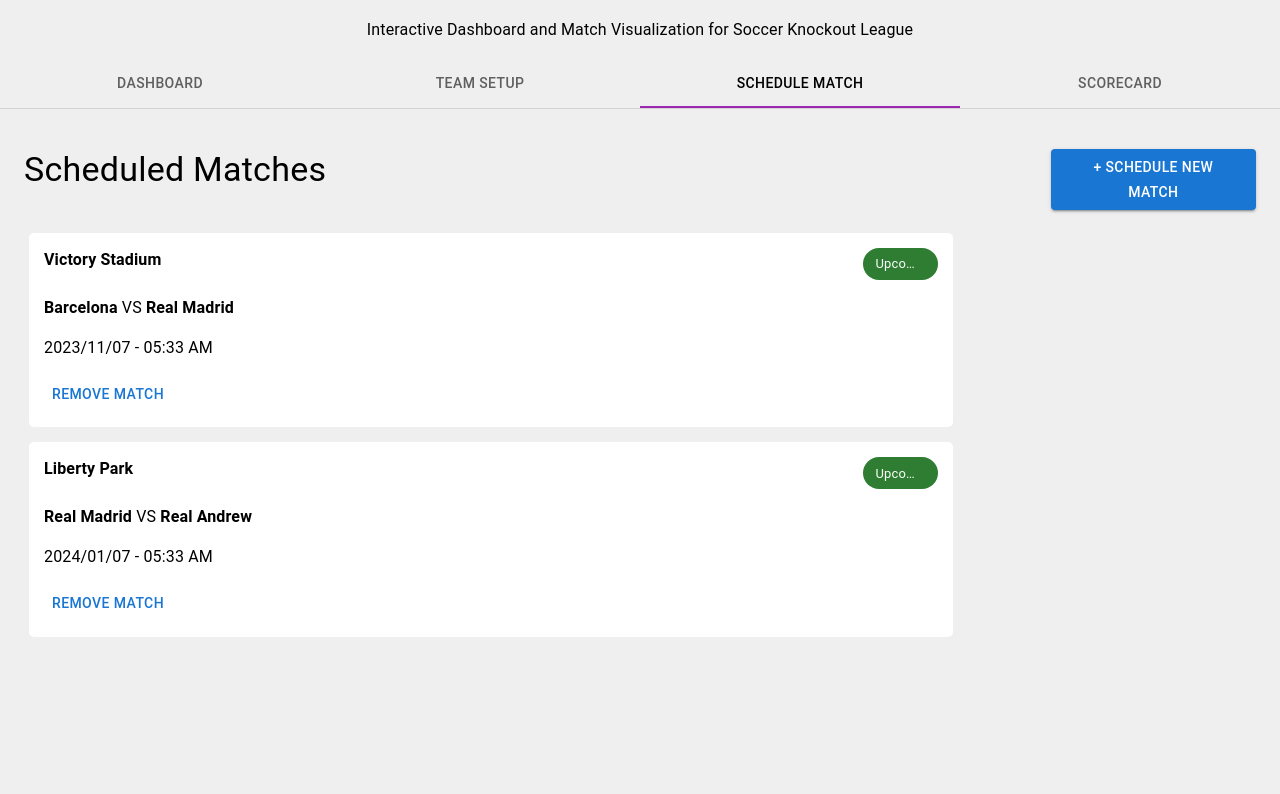
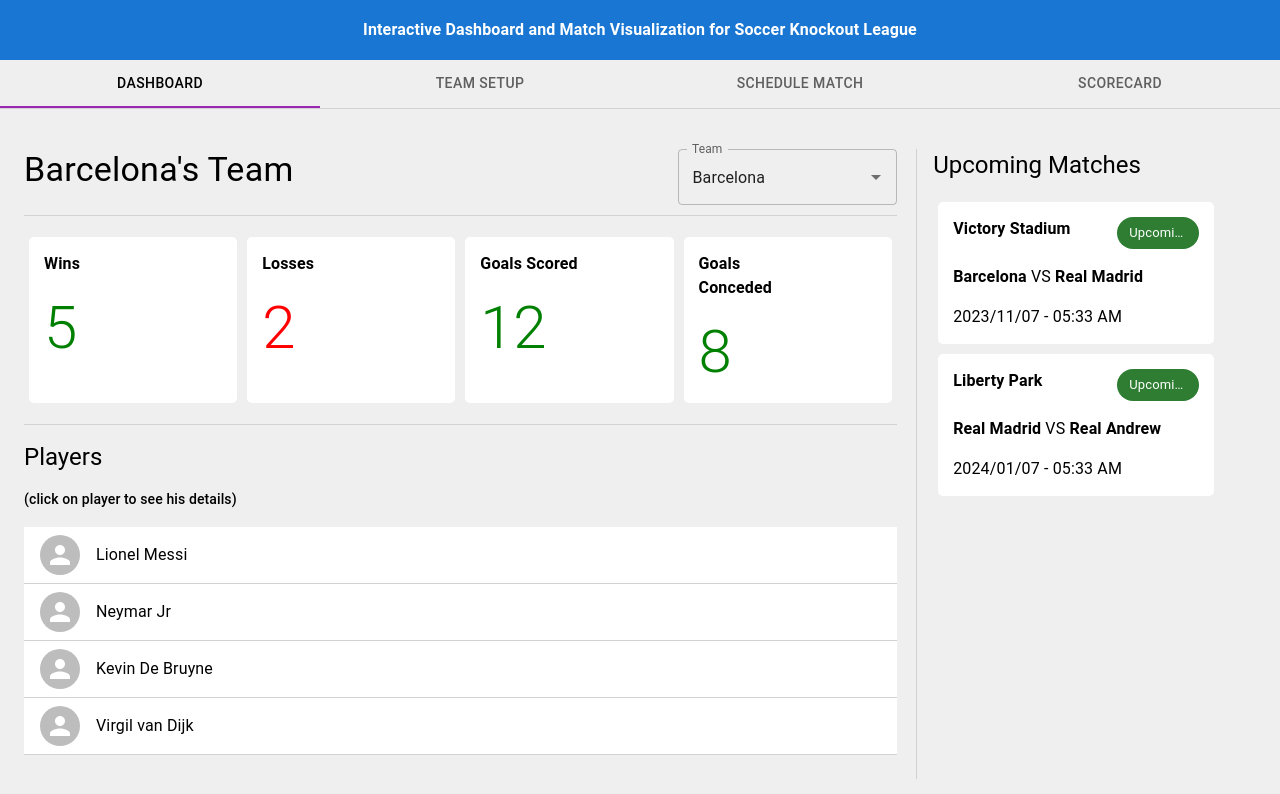
Before and after one commit to tahir-sharif/match-app, a React (Create React App) app: page / in a window 1280 px wide. Shown: the top 794 px of the page. Built offline with nearby package versions, Linux system fonts and the light colour scheme.

Commit message:
fixed styles

```diff
--- a/src/App.js
+++ b/src/App.js
@@ -7,7 +7,11 @@
   return (
     <MatchContextProvider>
       <div className="App">
-        <Typography sx={{ my: 2 }} textAlign="center" variant="subtitle1">
+        <Typography
+          sx={{ py: 2, background: "#1976d2", color: "white", fontWeight: 600 }}
+          textAlign="center"
+          variant="subtitle1"
+        >
           Interactive Dashboard and Match Visualization for Soccer Knockout
           League
         </Typography>
--- a/src/components/dasboard/Dashboard.jsx
+++ b/src/components/dasboard/Dashboard.jsx
@@ -74,29 +74,31 @@
             <Divider />
 
             <Box sx={{ display: "flex", my: 2 }}>
-              <Card
-                heading="Wins"
-                style={{ flex: 1, fontSize: "30px", color: "green" }}
-              >
-                {selectedTeam.stats.wins}
+              <Card heading="Wins" style={{ flex: 1, fontSize: "30px" }}>
+                <Typography variant="h2" color={"green"}>
+                  {selectedTeam.stats.wins}
+                </Typography>
               </Card>
-              <Card
-                heading="Losses"
-                style={{ flex: 1, fontSize: "30px", color: "red" }}
-              >
-                {selectedTeam.stats.losses}
+              <Card heading="Losses" style={{ flex: 1, fontSize: "30px" }}>
+                <Typography variant="h2" color={"red"}>
+                  {selectedTeam.stats.losses}
+                </Typography>
               </Card>
               <Card
                 heading="Goals Scored"
-                style={{ flex: 1, fontSize: "30px", color: "green" }}
+                style={{ flex: 1, fontSize: "30px" }}
               >
-                {selectedTeam.stats.goalsScored}
+                <Typography variant="h2" color={"green"}>
+                  {selectedTeam.stats.goalsScored}
+                </Typography>
               </Card>
               <Card
                 heading="Goals Conceded"
-                style={{ flex: 1, fontSize: "30px", color: "green" }}
+                style={{ flex: 1, fontSize: "30px" }}
               >
-                {selectedTeam.stats.goalsConceded}
+                <Typography variant="h2" color={"green"}>
+                  {selectedTeam.stats.goalsConceded}
+                </Typography>
               </Card>
             </Box>
             <Divider />
@@ -138,7 +140,9 @@
                       <b>{getTeamName(up.team2_id, teams)}</b>{" "}
                     </Typography>
 
-                    <Typography>{formatTimestamp(up.scheduleTimeStamp)}</Typography>
+                    <Typography>
+                      {formatTimestamp(up.scheduleTimeStamp)}
+                    </Typography>
                   </Card>
                 );
               })
--- a/src/components/matchSchedule/MatchSchedule.jsx
+++ b/src/components/matchSchedule/MatchSchedule.jsx
@@ -8,6 +8,7 @@
   DialogContent,
   DialogContentText,
   DialogTitle,
+  Divider,
   Grid,
   TextField,
   Typography,
@@ -74,11 +75,22 @@
   };
 
   return (
+    <>
       <Grid container>
         <Grid xs={10}>
           <Box>
             <Typography variant="h4">Scheduled Matches</Typography>
           </Box>
+        </Grid>
+
+        <Grid xs={2}>
+          <Button onClick={handleClickOpen} variant="contained">
+            + Schedule new Match
+          </Button>
+        </Grid>
+      </Grid>
+
+      <Divider sx={{ my: 2 }} />
 
       {upcomingMatches.length ? (
         <Box sx={{ mt: 4 }}>
@@ -104,12 +116,12 @@
                   <b>{getTeamName(up.team2_id, teams)}</b>
                 </Typography>
 
-                  <Typography>
-                    {formatTimestamp(up.scheduleTimeStamp)}
-                  </Typography>
+                <Typography>{formatTimestamp(up.scheduleTimeStamp)}</Typography>
 
-                  <Box sx={{ mt: 2 }}>
-                    <Button onClick={() => removeMatchHandler(up)}>
+                <Box
+                  sx={{ display: "flex", justifyContent: "flex-end", mt: 2 }}
+                >
+                  <Button  variant="outlined" color="error" onClick={() => removeMatchHandler(up)}>
                     Remove Match
                   </Button>
                 </Box>
@@ -122,12 +134,6 @@
           There are not any matches scheduled
         </Typography>
       )}
-      </Grid>
-      <Grid xs={2}>
-        <Button onClick={handleClickOpen} variant="contained">
-          + Schedule new Match
-        </Button>
-      </Grid>
 
       <Dialog open={open} onClose={handleClose}>
         <DialogTitle>Schedule New Match</DialogTitle>
@@ -212,7 +218,7 @@
           </Button>
         </DialogActions>
       </Dialog>
-    </Grid>
+    </>
   );
 };
 
--- a/src/components/scoreCard/ScoreCard.jsx
+++ b/src/components/scoreCard/ScoreCard.jsx
@@ -1,9 +1,52 @@
-import React from 'react'
+import React, { useContext } from "react";
+import { MatchContext } from "../../context/MatchContext";
+import Card from "../common/Card";
+import { Box, Divider, Grid, Typography } from "@mui/material";
 
 const ScoreCard = () => {
+  const { players } = useContext(MatchContext);
+
   return (
-    <div>Score Card</div>
-  )
-}
+    <Box>
+      <Typography variant="h4">Player Score Card</Typography>
+      <Divider sx={{ my: 2 }} />
+      <Grid container spacing={3}>
+        {players.map((player) => (
+          <Grid item xs={12} md={6}>
+            <Card style={{ width: "100%" }} key={player.id}>
+              <Typography fontWeight={600} marginBottom={1} variant="h5">
+                {player.name}
+              </Typography>
+              <Divider sx={{ mb: 2 }} />
 
-export default ScoreCard
+              <Grid container>
+                <Grid item xs={12} md={6}>
+                  <Typography variant="h6">
+                    Goals: {player.stats.goals}
+                  </Typography>
+                </Grid>
+                <Grid item xs={12} md={6}>
+                  <Typography variant="h6">
+                    Assists: {player.stats.assists}
+                  </Typography>
+                </Grid>
+                <Grid item xs={12} md={6}>
+                  <Typography variant="h6">
+                    Yellow Cards: {player.stats.yellowCards}
+                  </Typography>
+                </Grid>
+                <Grid item xs={12} md={6}>
+                  <Typography variant="h6">
+                    Red Cards: {player.stats.redCards}
+                  </Typography>
+                </Grid>
+              </Grid>
+            </Card>
+          </Grid>
+        ))}
+      </Grid>
+    </Box>
+  );
+};
+
+export default ScoreCard;
--- a/src/components/teamSetup/TeamSetup.jsx
+++ b/src/components/teamSetup/TeamSetup.jsx
@@ -37,6 +37,7 @@
       <Grid xs={8.5}>
         <Box sx={{ p: 2, pt: 0 }}>
           <Typography variant="h5">Teams {`(${teams.length})`}</Typography>
+          <Divider sx={{ my: 2 }} />
 
           <Box sx={{ display: "flex", mt: 2, flexWrap: "wrap" }}>
             {teams.length ? (
@@ -63,20 +64,24 @@
                           <Card
                             style={{
                               border: "1px solid gray",
-                              width: "200px",
-                              cursor: "move",
+                              width: "47%",
                             }}
-                            heading={p.name}
                             key={i}
                           >
+                            <Typography fontWeight={500} marginBottom={2}>
+                              {p.name}
+                            </Typography>
                             <Button
+                              size="small"
+                              variant="outlined"
+                              color="error"
                               disabled={isDisabled}
                               onClick={() => {
                                 removePlayerFromTeam(t, p);
                               }}
                               fullWidth
                             >
-                              Remove
+                              Remove Player
                             </Button>
                           </Card>
                         );
@@ -117,6 +122,7 @@
       <Grid xs={3}>
         <Box sx={{ p: 2, pt: 0 }}>
           <Typography variant="h5">Available Players</Typography>
+          <Divider sx={{ my: 2 }} />
 
           <Box sx={{ display: "flex", mt: 2, flexWrap: "wrap", gap: "4px" }}>
             {availablePlayers.length ? (
@@ -124,12 +130,18 @@
                 return (
                   <Card
                     style={{
-                      border: "1px solid gray",
-                      width: "40%",
+                      width: "45%",
                     }}
-                    heading={p.name}
                     key={i}
-                  ></Card>
+                  >
+                    <Typography fontWeight={600} marginBottom={2}>
+                      {p.name}
+                    </Typography>
+
+                    <Typography variant="caption">
+                      Player is available
+                    </Typography>
+                  </Card>
                 );
               })
             ) : (
--- a/src/pages/Home.jsx
+++ b/src/pages/Home.jsx
@@ -44,7 +44,7 @@
 }
 
 export default function Home() {
-  const [value, setValue] = useState(2);
+  const [value, setValue] = useState(0);
 
   const handleChange = (event, newValue) => {
     setValue(newValue);
```
Lines whose indentation alone changed are shown as unchanged.
